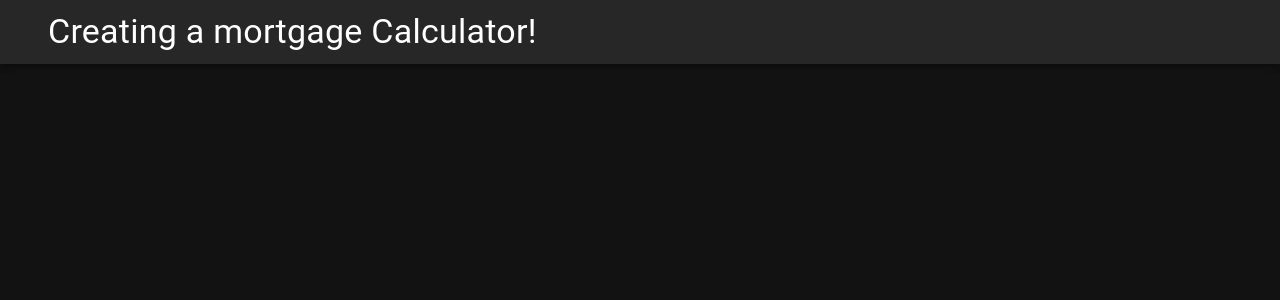
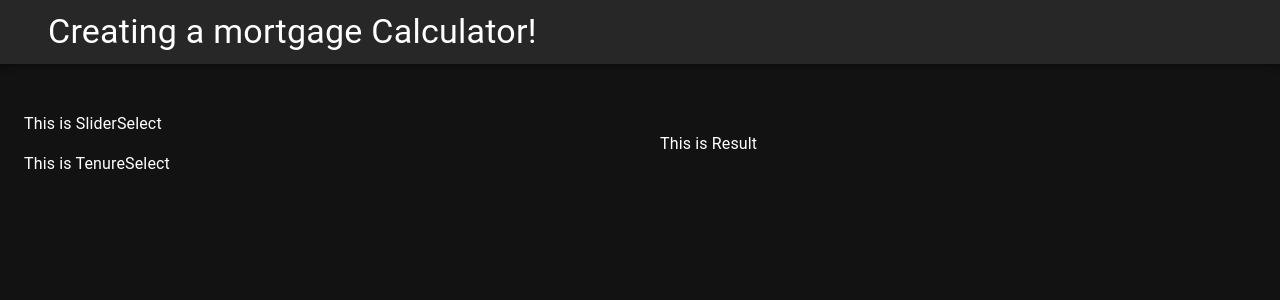
Before and after one commit to wonth93/Mortgage-Calculator, a React (Create React App) app: page / in a window 1280 px wide. Shown: the top 300 px of the page. Built offline with nearby package versions, Linux system fonts and the light colour scheme.

Commit message:
add gridding

```diff
--- a/src/App.js
+++ b/src/App.js
@@ -1,9 +1,26 @@
+import React from "react";
 import Navbar from "./Components/Navbar";
+import Result from "./Components/Result";
+import SliderSelect from "./Components/SliderSelect";
+import TenureSelect from "./Components/TenureSelect";
+import Grid from "@mui/material/Grid";
+import Container from "@mui/system/Container";
 
 function App() {
   return (
-    <div>
+    <div className="App">
       <Navbar />
+      <Container maxWidth="xl" sx={{marginTop:4}}>
+        <Grid container spacing={5} alignItems="center">
+          <Grid item xs={12} md ={6}>
+            <SliderSelect />
+            <TenureSelect />
+          </Grid>
+          <Grid item xs={12} md ={6}>
+            <Result />
+          </Grid>
+        </Grid>
+      </Container>
     </div>
   );
 }
--- a/src/Components/Navbar.js
+++ b/src/Components/Navbar.js
@@ -1,7 +1,5 @@
-import AppBar from "@mui/material/AppBar";
-import Toolbar from "@mui/material/Toolbar";
-import Typography from "@mui/material/Typography";
-import Container from "@mui/material/Container";
+import { AppBar,Toolbar, Typography } from "@mui/material";
+import Container from "@mui/system/Container";
 
 function Navbar() {
   return (
--- a/src/Components/Result.js
+++ b/src/Components/Result.js
@@ -0,0 +1,11 @@
+function Result() {
+  return (
+    <div>
+      <p>
+        This is Result
+      </p>
+    </div>
+  );
+}
+
+export default Result;
--- a/src/Components/SliderSelect.js
+++ b/src/Components/SliderSelect.js
@@ -0,0 +1,11 @@
+function SliderSelect() {
+  return (
+    <div>
+      <p>
+        This is SliderSelect
+      </p>
+    </div>
+  );
+}
+
+export default SliderSelect;
--- a/src/Components/TenureSelect.js
+++ b/src/Components/TenureSelect.js
@@ -0,0 +1,11 @@
+function TenureSelect() {
+  return (
+    <div>
+      <p>
+        This is TenureSelect
+      </p>
+    </div>
+  );
+}
+
+export default TenureSelect;
```
